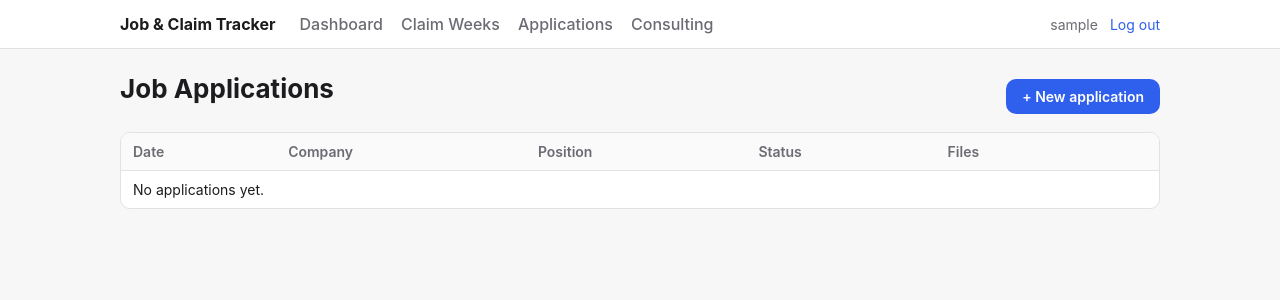
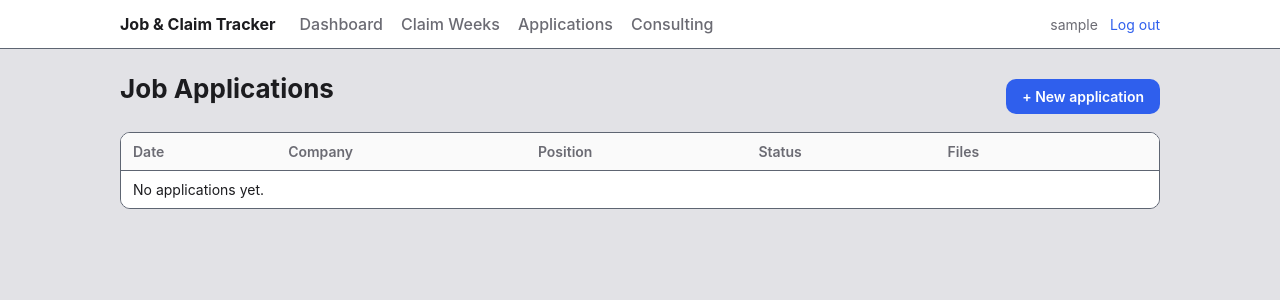
Before and after one commit to jtbrisson/jobtracker, a Flask app: page /applications/ in a window 1280 px wide. Shown: the top 300 px of the page. Run offline with Flask 3, Linux system fonts and the light colour scheme; the visitor is signed in with stand-in values (Sample User, id 1); data comes from the database, SQL or seed files in the repository; data that the repository does not hold is empty; some libraries are stand-ins or nearby versions.

Commit message:
Set page background and border colors

```diff
--- a/app/static/css/style.css
+++ b/app/static/css/style.css
@@ -1,7 +1,7 @@
 :root {
-  --bg: #f7f7f8;
+  --bg: #e2e2e6;
   --surface: #ffffff;
-  --border: #e2e2e6;
+  --border: #5e6572;
   --text: #1c1c1f;
   --muted: #6b6b73;
   --accent: #2f5fed;
```
